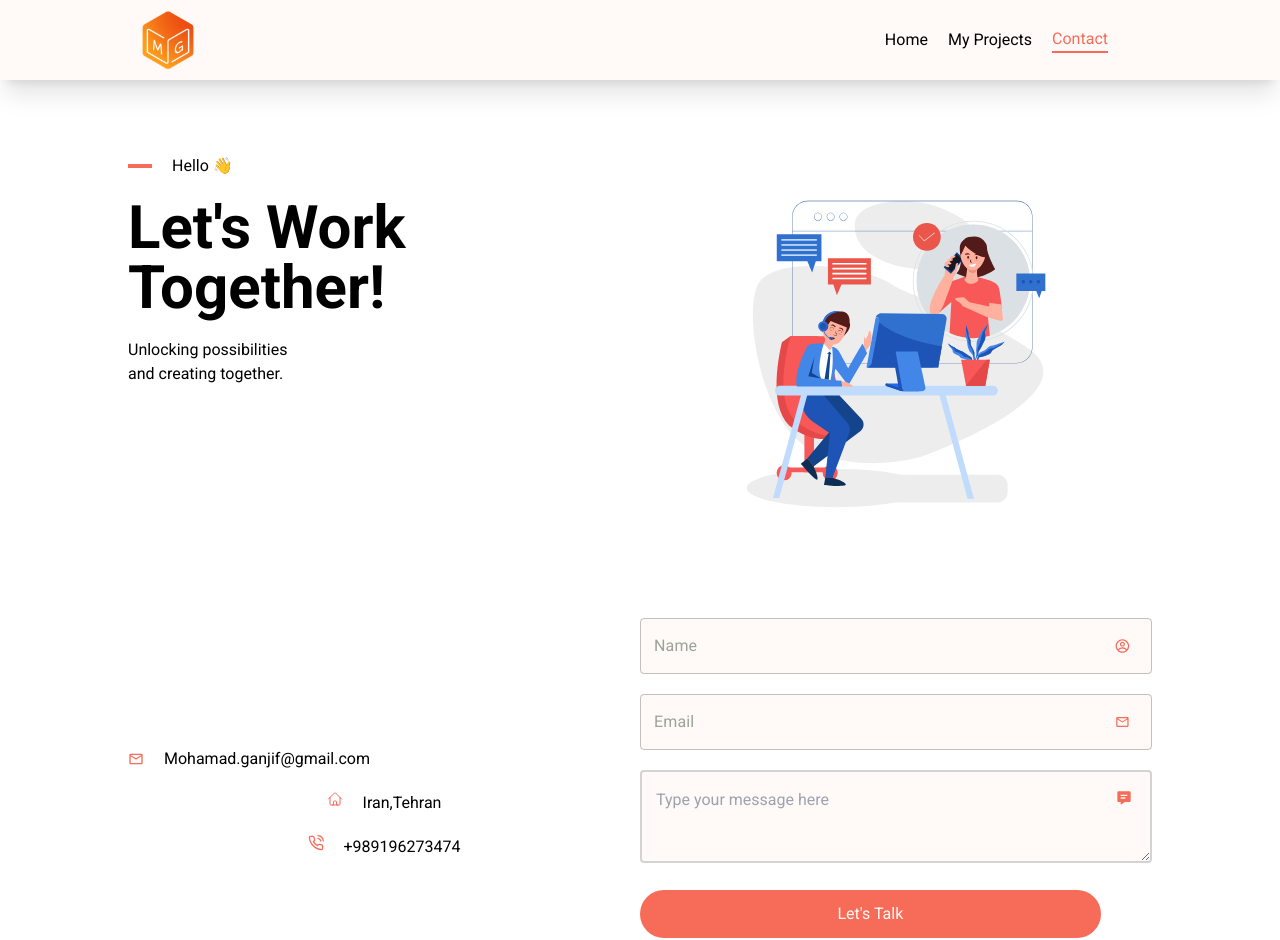
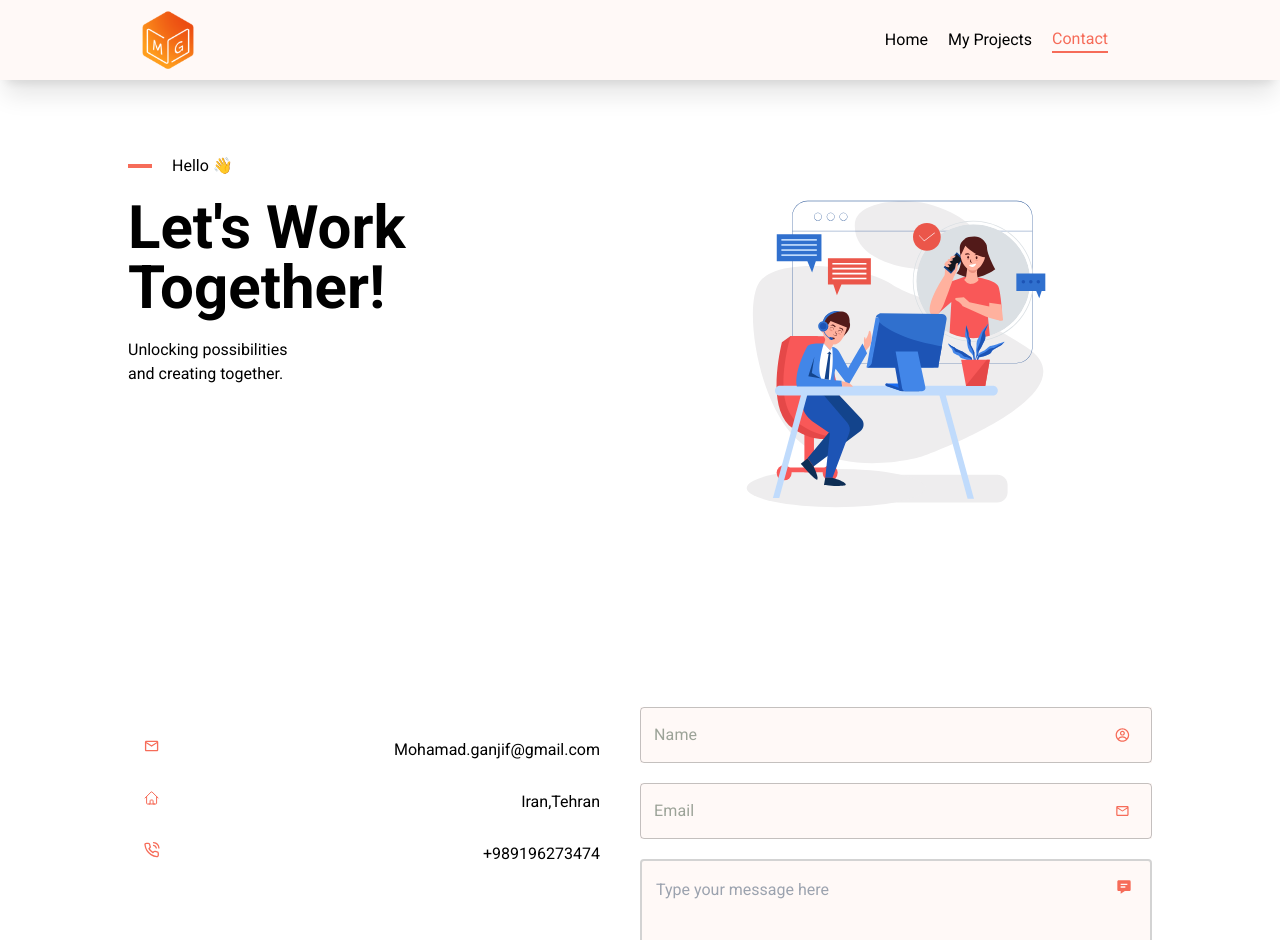
Before and after one commit to m-ganji/portfolio, a React (Vite) app: page /contact in a window 1280 px wide. Shown: the top 940 px of the page. Built offline with nearby package versions, Linux system fonts and the light colour scheme; some icons are missing.

Commit message:
ui in contact fixed

```diff
--- a/src/components/Contact.jsx
+++ b/src/components/Contact.jsx
@@ -105,33 +105,39 @@ export default function Contact({ theme }) {
             <p className="w-40 mt-5">{t("main.fifthPart.workSpan")}</p>
           </div>
         </div>
-        <div className="w-full sm:w-1/2 flex justify-center items-start mt-[25%] sm:mt-[12%] mr-[0%] sm:mr-[10%]">
+        <div className="w-full sm:w-1/2 flex justify-center items-start sm:mt-[12%] mr-[0%] sm:mr-[10%]">
           <img src={contact} alt="" className="w-[400px] h-[400px]" />
         </div>
       </div>
-      <div className="w-full flex flex-col  sm:flex-row mt-[5%]">
-        <div className="w-full flex justify-center flex-col sm:w-1/2 ml-[0%] sm:ml-[10%] ">
-          <div className="flex items-center gap-5">
-            <MdOutlineEmail color="#F66C59" />
-            <p>Mohamad.ganjif@gmail.com</p>
+      <div className="w-full flex justify-center flex-col sm:flex-row ">
+        <div className="w-full flex flex-col justify-center sm:w-1/2  ml-[0%] sm:ml-[10%]">
+          <div className="w-full flex">
+            <MdOutlineEmail className="w-[10%]" color="#F66C59" />
+            <p className="w-[90%] flex justify-end mr-3 sm:mr-10">
+              Mohamad.ganjif@gmail.com
+            </p>
           </div>
-          <div className="flex justify-center gap-5 mt-5">
-            <HiOutlineHome color="#F66C59" />
-            <p>{t("main.fifthPart.tehran")}</p>
+          <div className="w-full flex mt-7">
+            <HiOutlineHome className="w-[10%]" color="#F66C59" />
+            <p className="w-[90%] flex justify-end mr-3 sm:mr-10">
+              {t("main.fifthPart.tehran")}
+            </p>
           </div>
-          <div className="flex justify-center gap-5 mt-5">
-            <FiPhoneCall color="#F66C59" />
-            <p>+989196273474</p>
+          <div className="w-full flex mt-7 mb-7">
+            <FiPhoneCall className="w-[10%]" color="#F66C59" />
+            <p className="w-[90%] flex justify-end mr-3 sm:mr-10">
+              +989196273474
+            </p>
           </div>
         </div>
-        {/* <form ref={form} onSubmit={sendEmail}> */}
+        <div className="w-full sm:w-1/2 flex justify-center items-start mt-[25%] sm:mt-[12%] mr-[0%] sm:mr-[10%] bg-white">
           <form
-          className="w-full sm:w-1/2 flex gap-5 flex-col mt-[5%] sm:mt-[0%]"
+            className="w-full  flex gap-5 flex-col mt-[5%] sm:mt-[0%]"
             ref={form}
             onSubmit={sendEmail}
           >
-          <div className="ml-[10%] sm:ml-[0%]">
-            <Box className="flex bg-lightBg dark:bg-darkGrayMode dark:text-lightBg dark:placeholder:text-lightBg">
+            <div className="ml-[10%] sm:ml-[0%] ">
+              <Box className="flex bg-lightBg dark:bg-darkGrayMode w-full dark:text-lightBg dark:placeholder:text-lightBg">
                 <TextField
                   fullWidth
                   label="Name"
@@ -141,7 +147,10 @@ export default function Contact({ theme }) {
                   onChange={handleInputName} // Updated variable name
                   InputProps={{
                     endAdornment: (
-                    <CgProfile style={{ marginRight: "8px" }} color="#F66C59" />
+                      <CgProfile
+                        style={{ marginRight: "8px" }}
+                        color="#F66C59"
+                      />
                     ),
                   }}
                 />
@@ -178,7 +187,6 @@ export default function Contact({ theme }) {
                     className="absolute right-5 top-5 "
                   />
                 )}
-
                 <TextareaAutosize
                   className="w-full bg-lightBg border-2 dark:border-0 border-gray custom-textarea pl-10 h-16 rounded-[4px] dark:bg-darkGrayMode"
                   name="message"
@@ -208,6 +216,8 @@ export default function Contact({ theme }) {
             )}
           </form>
         </div>
+      </div>
+
       <Footer />
     </m.div>
   );
```
Lines whose indentation alone changed are shown as unchanged.
